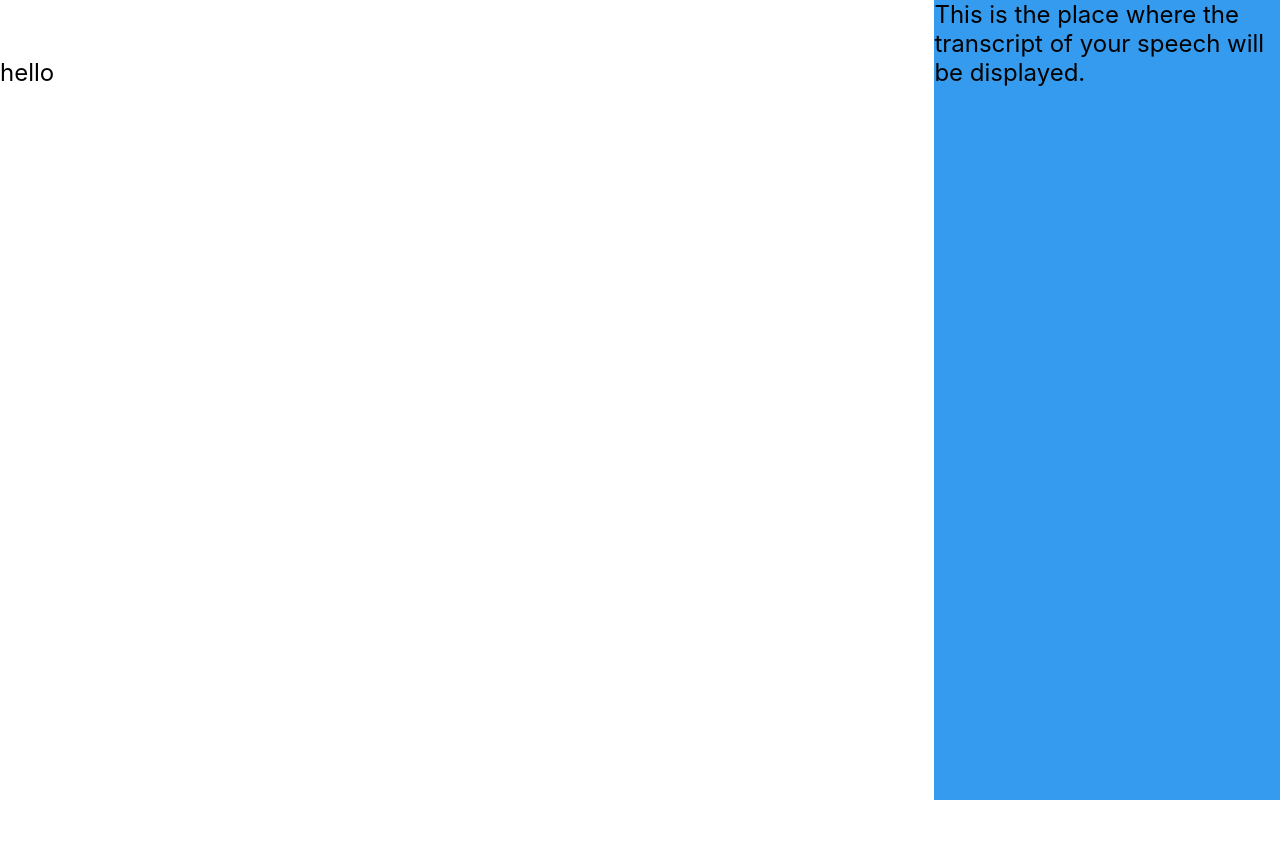
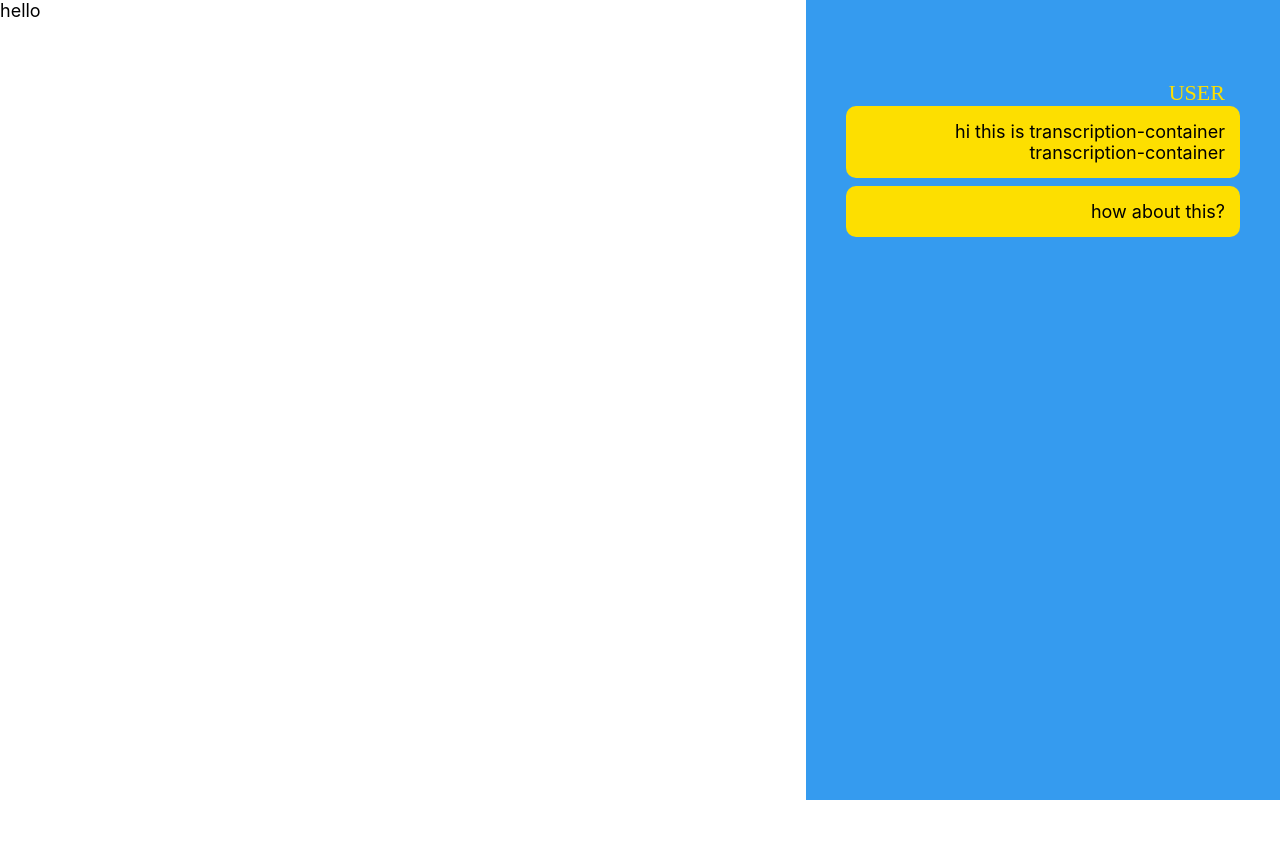
Before and after one commit to ThibCL/IoSonoIo, a web app: file public/views2/3.html in a window 1280 px wide. After the commit the page ends 800 px from the top, so only its background shows below. Run offline with its HTML, style and script files only (its server is not run), Linux system fonts and the light colour scheme.

Commit message:
user's answer

```diff
--- a/public/js/automatic-speech-recognition.js
+++ b/public/js/automatic-speech-recognition.js
@@ -5,7 +5,7 @@
     recognition.interimResults = true;
     recognition.maxAlternatives = 10;
     recognition.continuous = true;
-    recognition.lang = "de-EN";
+    recognition.lang = "en-us";
 
     recognition.onresult = (event) => {
       let interimTranscript = '';
--- a/public/style/3.css
+++ b/public/style/3.css
@@ -1,20 +1,38 @@
 *{
     font-family: -apple-system, BlinkMacSystemFont, 'Segoe UI', Roboto, Oxygen, Ubuntu, Cantarell, 'Open Sans', 'Helvetica Neue', sans-serif;
-    font-size: 24px;
+    font-size: 18px;
     margin: 0px;
     padding: 0px;
 }
 .block {
     display: inline-block;
+    vertical-align: top;
 }
 .screen {
     background-color: white;
-    width: 73%;
+    width: 63%;
     height: 100vh;
 }
-
 .chatbox {
     background-color: #359BEF;
-    width: 27%;
+    width: 37%;
     height: 100vh;
 }
+#user {
+    font-family: Showcard Gothic;
+    font-size: 22px;
+    text-align: right;
+    margin-right: 15px;
+    color: #FDDF00;
+}
+#answer {
+    float: right;
+    max-width: 100%;
+    width: max-content;
+}
+#answer p{
+    text-align: right;
+    background-color: #FDDF00;
+    border-radius: 10px;
+    padding: 15px;
+}
--- a/public/views2/3.html
+++ b/public/views2/3.html
@@ -8,10 +8,20 @@
     <div class="block screen">
       <p>hello</p>
     </div><div class="block chatbox">
-      <p id="transcription-container">
-        This is the place where the transcript of your speech will be displayed.<p>
+      <!-- user's answer-->
+      <div style="padding: 80px 40px;">
+        <p id="user">USER</p>
+        <div id="answer">
+        <p id="transcription-container">
+          hi this is transcription-container transcription-container</p>
+        <p style="margin-top: 8px;">how about this?</p>
+          </div>
+        </div>
+      <!---->
+
+
       </div>
     </div>
-    <script src="../js/automatic-speech-recognition.js"></script>
+    <!-- <script src="../js/automatic-speech-recognition.js"></script> -->
   </body>
 </html>
```
